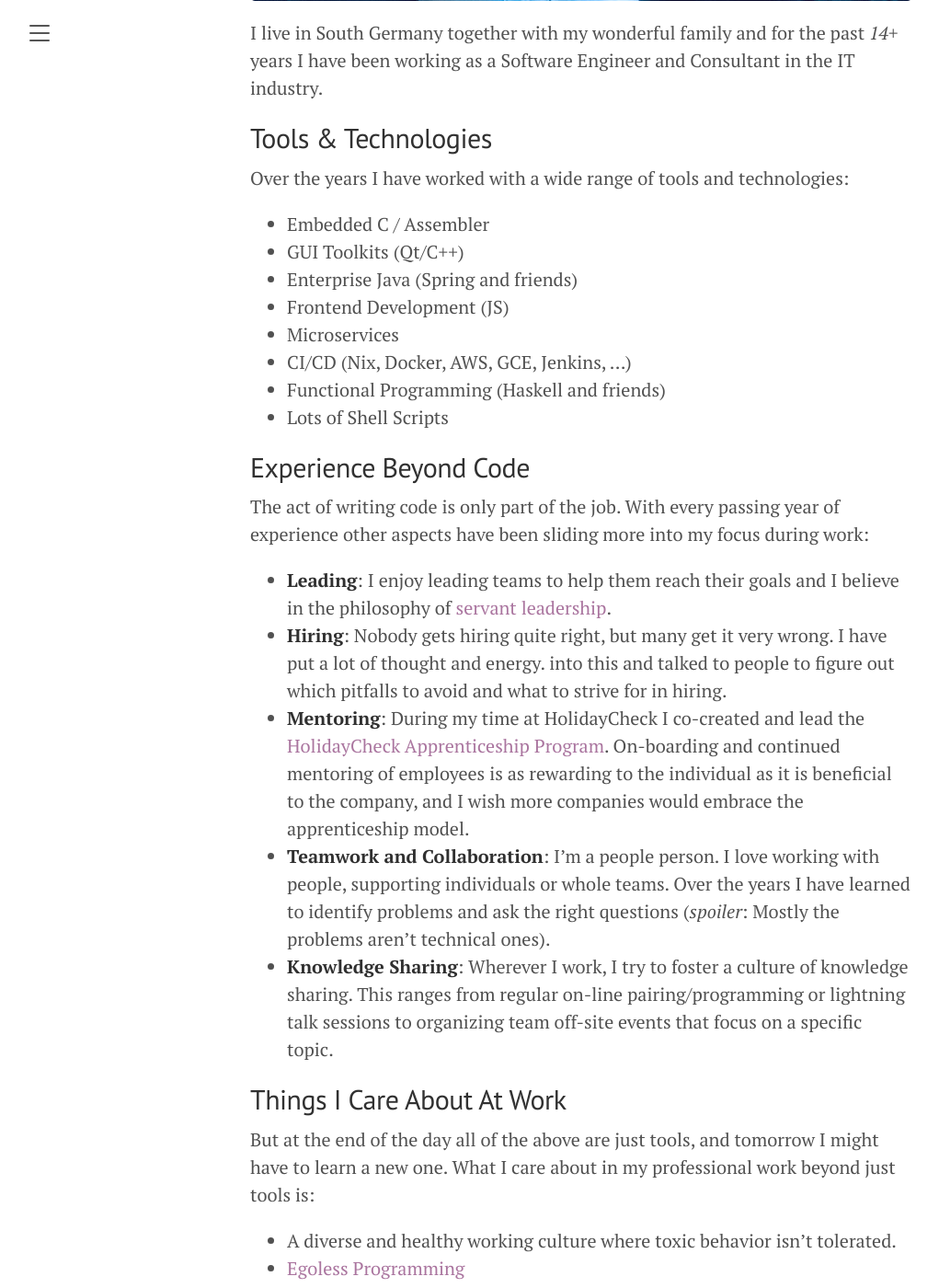
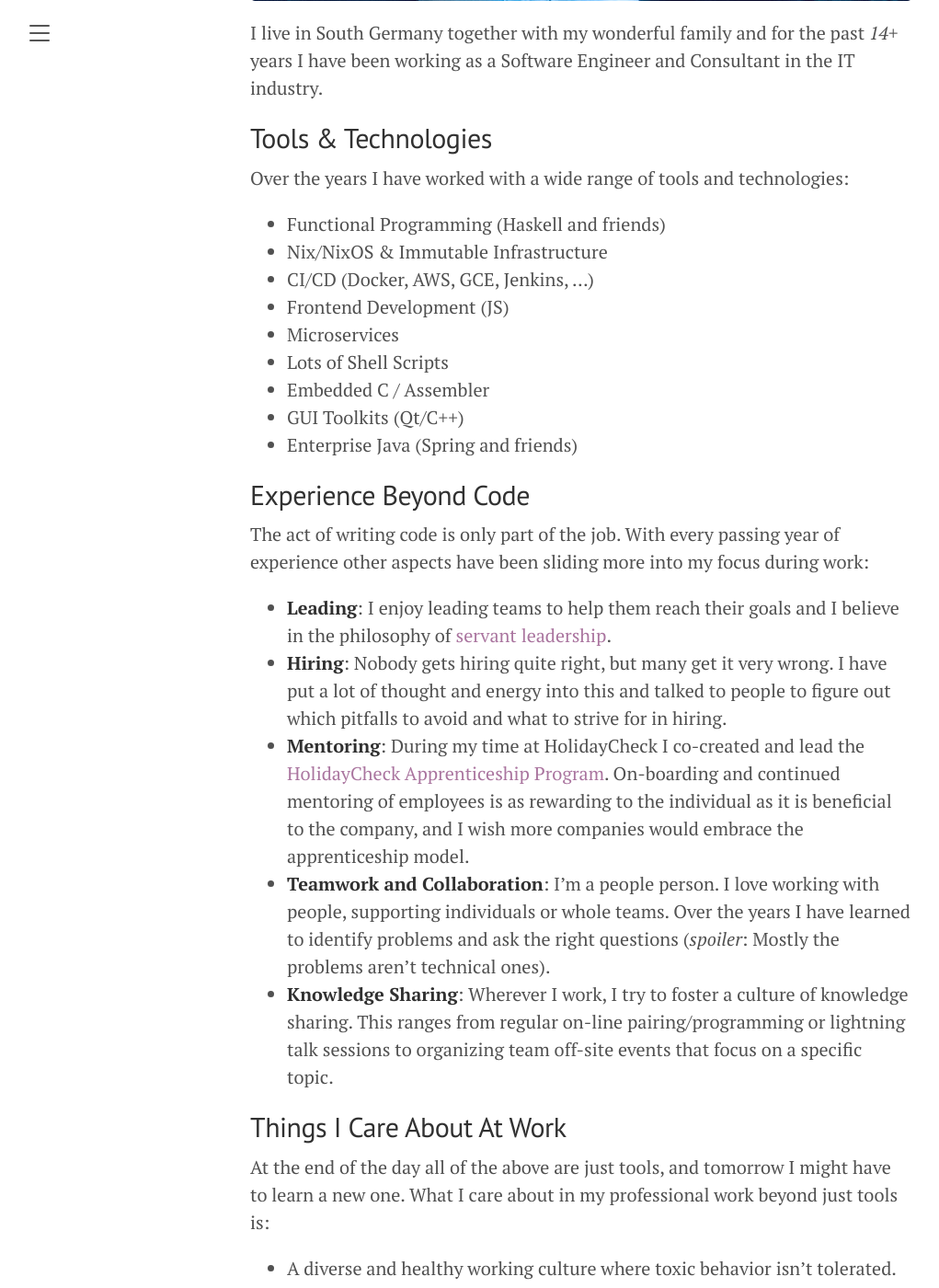
Before and after one commit to gilligan/gilligan.github.io, a Jekyll site: the page built from about.md, in a window 1280 px wide and 1400 px high, scrolled down 1201 px. Shown: the whole window at 92% size, without its empty margins (8-1029 px from the left). Built offline with Jekyll 4.4.1, drawn with Linux system fonts in a browser that asks for light colours; some of the changed text lies outside the part shown.

Commit message:
More fixes to About

```diff
--- a/about.md
+++ b/about.md
@@ -16,14 +16,15 @@
 
 Over the years I have worked with a wide range of tools and technologies:
 
+- Functional Programming (Haskell and friends)
+- Nix/NixOS & Immutable Infrastructure
+- CI/CD (Docker, AWS, GCE, Jenkins, ...)
+- Frontend Development (JS)
+- Microservices
+- Lots of Shell Scripts
 - Embedded C / Assembler
 - GUI Toolkits (Qt/C++)
 - Enterprise Java (Spring and friends)
-- Frontend Development (JS)
-- Microservices
-- CI/CD (Nix, Docker, AWS, GCE, Jenkins, ...)
-- Functional Programming (Haskell and friends)
-- Lots of Shell Scripts
 
 ## Experience Beyond Code
 
@@ -31,7 +32,7 @@
 sliding more into my focus during work:
 
 - **Leading**: I enjoy leading teams to help them reach their goals and I believe in the philosophy of [servant leadership](https://en.wikipedia.org/wiki/Servant_leadership).
-- **Hiring**: Nobody gets hiring quite right, but many get it very wrong. I have put a lot of thought and energy.
+- **Hiring**: Nobody gets hiring quite right, but many get it very wrong. I have put a lot of thought and energy
 into this and talked to people to figure out which pitfalls to avoid and what to strive for in hiring.
 - **Mentoring**: During my time at HolidayCheck I co-created and lead the [HolidayCheck Apprenticeship Program](http://apprenticeship.holidaycheck.com/). On-boarding and continued mentoring of employees is as rewarding to the individual as it is beneficial to the company, and I wish more companies would embrace the apprenticeship model.
 - **Teamwork and Collaboration**: I'm a people person. I love working with people, supporting individuals or whole teams. Over the years I have learned to identify problems and ask the right questions (_spoiler_: Mostly the problems aren't technical ones).
@@ -39,7 +40,7 @@
 
 ## Things I Care About At Work
 
-But at the end of the day all of the above are just tools, and tomorrow I might have to learn a new one. What
+At the end of the day all of the above are just tools, and tomorrow I might have to learn a new one. What
 I care about in my professional work beyond just tools is:
 
 - A diverse and healthy working culture where toxic behavior isn't tolerated.
```
Also changed, not shown: other parts of about.md (+1 -2 lines).
